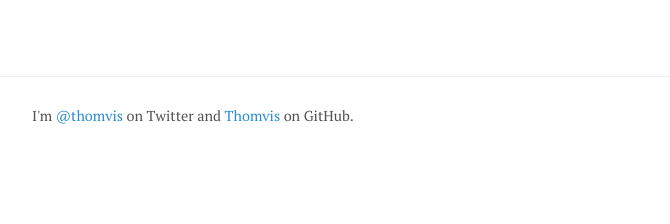
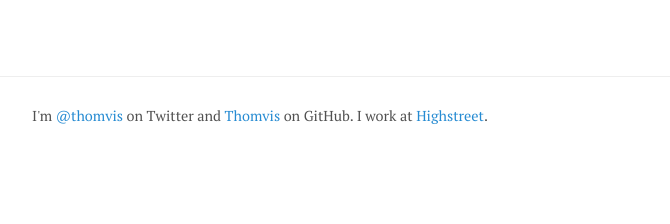
Before and after one commit to Thomvis/thomvis.github.io, a Jekyll site: the page built from index.html, in a window 1280 px wide. Shown: the part 1204-1428 px from the top of the page, without its empty margins (284-954 px from the left). Built offline with Jekyll 4.4.1, drawn with Linux system fonts in a browser that asks for light colours; the list of posts is cut into pages by our own code.

Commit message:
Update footer, add Highstreet

```diff
--- a/_includes/footer.html
+++ b/_includes/footer.html
@@ -3,6 +3,6 @@
 
 <div id="footer">
 	<div class="container">
-		I'm <a href="https://twitter.com/thomvis">@thomvis</a> on Twitter and <a href="https://github.com/Thomvis">Thomvis</a> on GitHub.
+		I'm <a href="https://twitter.com/thomvis">@thomvis</a> on Twitter and <a href="https://github.com/Thomvis">Thomvis</a> on GitHub. I work at <a href="https://www.highstreetmobile.com">Highstreet</a>.
 	</div>
 </div>
```
